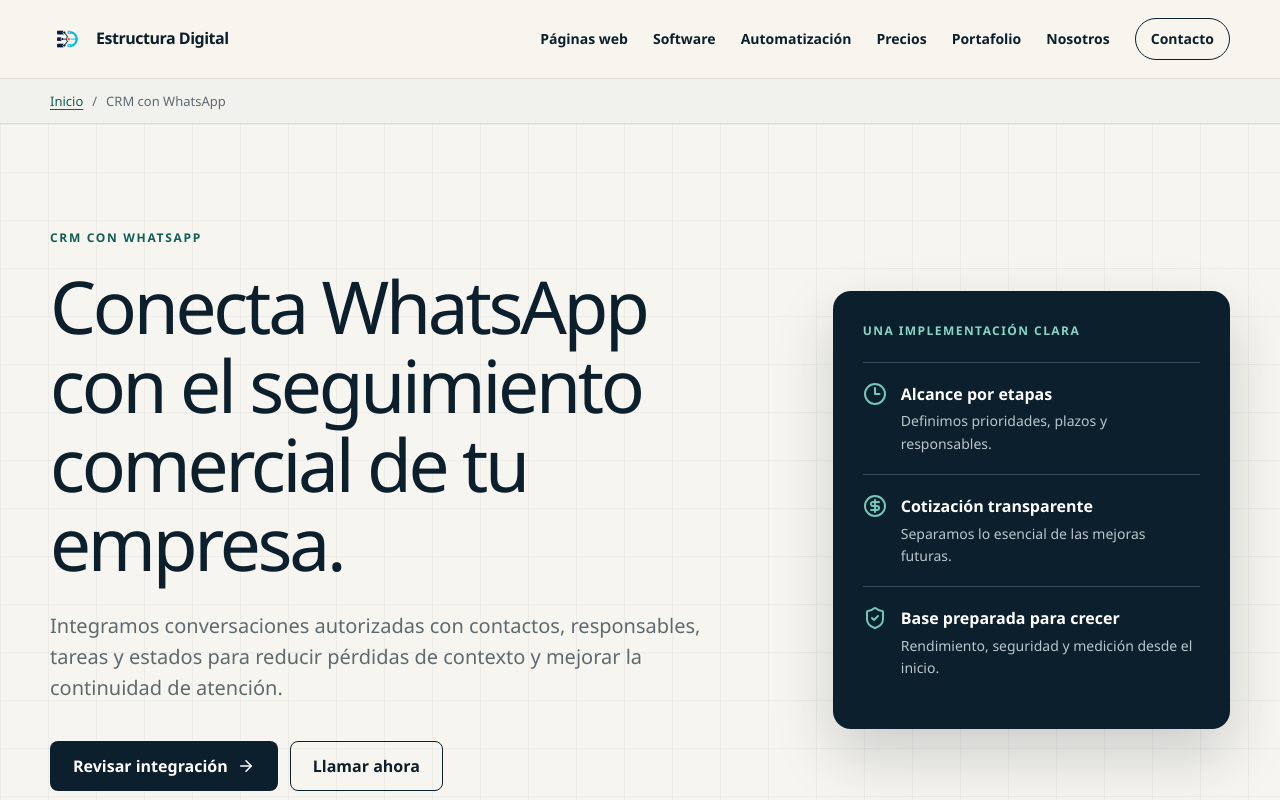
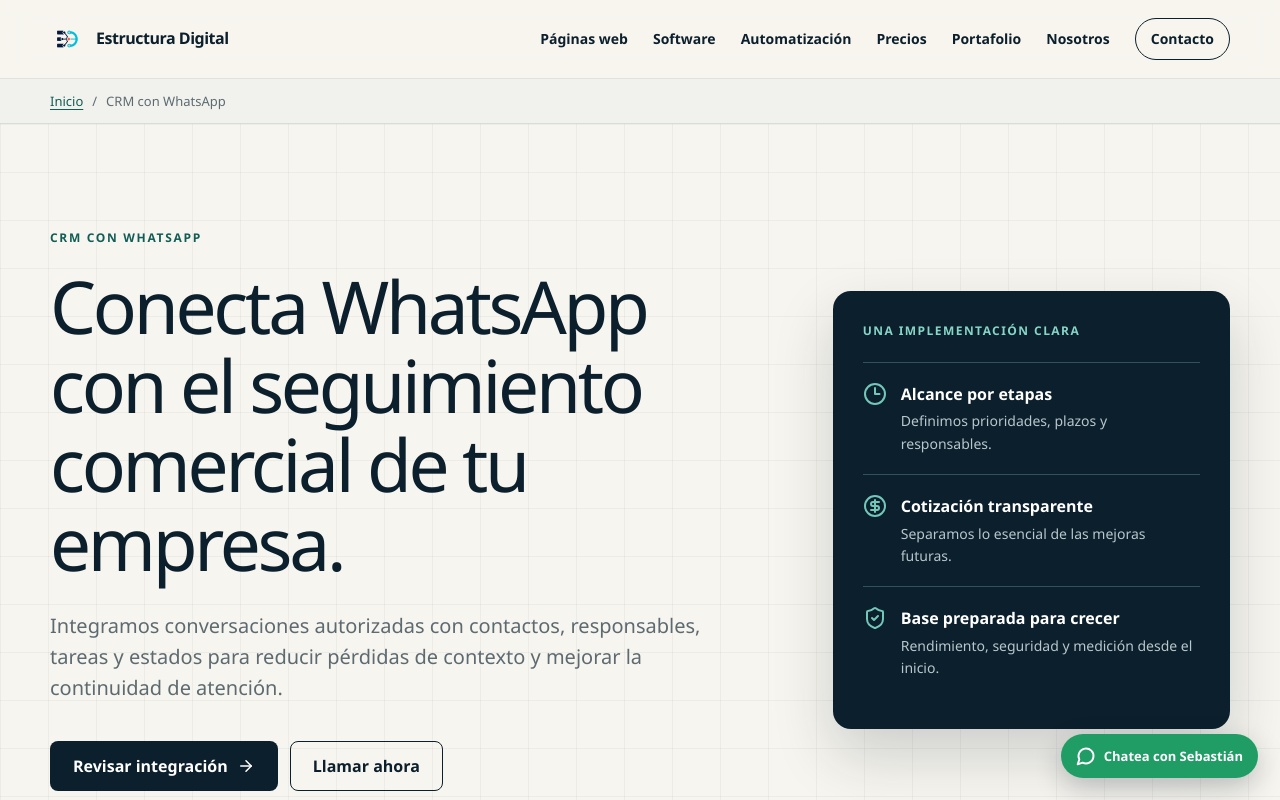
Before and after one commit to estructuradigitalspa-cmyk/estruc, a Next.js app: page /crm-whatsapp in a window 1280 px wide. Shown: the top 800 px of the page. Built offline with nearby package versions, Linux system fonts and the light colour scheme; no server answers.

Commit message:
feat: add floating WhatsApp contact

```diff
--- a/components/site-chrome.tsx
+++ b/components/site-chrome.tsx
@@ -1,3 +1,3 @@
-"use client"; import { usePathname } from "next/navigation"; import { Header } from "./header"; import { Footer } from "./footer"; import { Breadcrumbs } from "./breadcrumbs";
+"use client"; import { usePathname } from "next/navigation"; import { Header } from "./header"; import { Footer } from "./footer"; import { Breadcrumbs } from "./breadcrumbs"; import { WhatsAppFloat } from "./whatsapp-float";
 const standalone=["/app","/onboarding","/iniciar-sesion","/registro","/recuperar-contrasena"];
-export function SiteChrome({children}:{children:React.ReactNode}){const path=usePathname();const isStandalone=standalone.some(p=>path===p||path.startsWith(`${p}/`));if(isStandalone)return <>{children}</>;return <><a className="skip-link" href="#contenido">Saltar al contenido</a><Header/><Breadcrumbs/><main id="contenido">{children}</main><Footer/></>}
+export function SiteChrome({children}:{children:React.ReactNode}){const path=usePathname();const isStandalone=standalone.some(p=>path===p||path.startsWith(`${p}/`));if(isStandalone)return <>{children}</>;return <><a className="skip-link" href="#contenido">Saltar al contenido</a><Header/><Breadcrumbs/><main id="contenido">{children}</main><Footer/><WhatsAppFloat/></>}
--- /dev/null
+++ b/components/whatsapp-float.tsx
@@ -0,0 +1,21 @@
+"use client";
+
+import { MessageCircle } from "lucide-react";
+import { siteConfig } from "@/lib/site-config";
+import { trackConversion } from "@/lib/analytics";
+
+export function WhatsAppFloat() {
+  return (
+    <a
+      className="whatsapp-float"
+      href={siteConfig.whatsappUrl}
+      target="_blank"
+      rel="noopener noreferrer"
+      aria-label="Chatea con Sebastián por WhatsApp"
+      onClick={() => trackConversion("whatsapp_click")}
+    >
+      <MessageCircle aria-hidden="true" size={20} strokeWidth={2.3} />
+      <span>Chatea con Sebastián</span>
+    </a>
+  );
+}
--- a/lib/analytics.ts
+++ b/lib/analytics.ts
@@ -1,2 +1,2 @@
-export type ConversionName="contact_form_success"|"email_click"|"phone_click";
+export type ConversionName="contact_form_success"|"email_click"|"phone_click"|"whatsapp_click";
 export function trackConversion(name:ConversionName,detail:Record<string,string>={}){if(typeof window==="undefined")return;const payload={event:"business_conversion",conversion_name:name,page_path:window.location.pathname,...detail};window.dispatchEvent(new CustomEvent("estructura-digital:conversion",{detail:payload}));const analyticsWindow=window as Window&{dataLayer?:Record<string,string>[]};analyticsWindow.dataLayer?.push(payload)}
--- a/lib/site-config.ts
+++ b/lib/site-config.ts
@@ -3,7 +3,8 @@
   title: "Estructura Digital | Páginas web y software para empresas",
   description: "Creamos páginas web, software a medida, automatizaciones y CRM para empresas en Chile.",
   url: process.env.NEXT_PUBLIC_SITE_URL || "https://estructuradigital.cl",
-  email: "contacto@estructuradigital.cl", phone: "+56 9 8225 7474", phoneHref: "+56982257474", country: "Chile",
+  email: "contacto@estructuradigital.cl", phone: "+56 9 8845 5230", phoneHref: "+56988455230", country: "Chile",
+  whatsappUrl: "https://wa.me/56988455230?text=Hola%20Sebasti%C3%A1n%2C%20vi%20la%20web%20de%20Estructura%20Digital%20y%20quiero%20cotizar.",
   navigation: [
     { label: "Páginas web", href: "/paginas-web-para-empresas" }, { label: "Software", href: "/software-a-medida" },
     { label: "Automatización", href: "/automatizacion-de-procesos" }, { label: "Precios", href: "/precios" }, { label: "Portafolio", href: "/portafolio" },
```
Also changed, not shown: app/globals.css.
